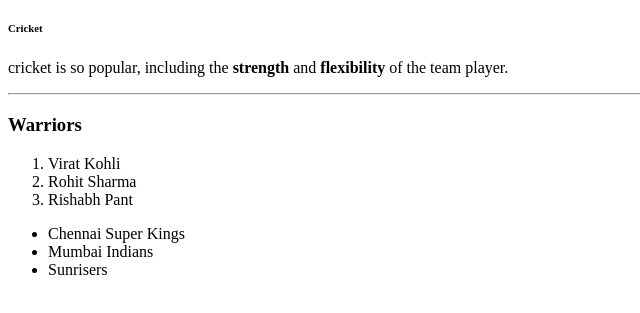
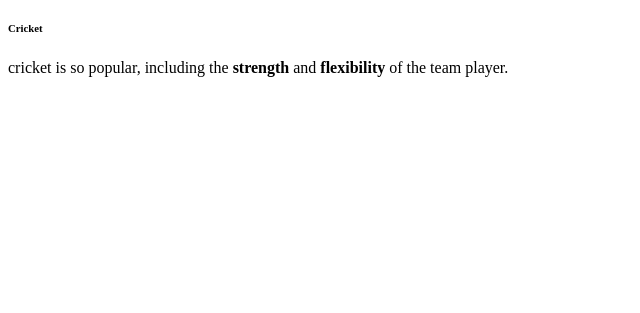
Before and after one commit to 44-563-Web-Apps-S23/44563-webapps-assignment-3-S559249, a plain HTML site: page index.html in a window 1280 px wide. Shown: the part 61-374 px from the top of the page, without its empty margins (0-640 px from the left). Drawn offline with Linux system fonts and the light colour scheme.

Commit message:
Update index.html

```diff
--- a/index.html
+++ b/index.html
@@ -14,18 +14,5 @@
         </h6>
         <p> cricket is so popular, including the <b>strength</b> and <b>flexibility</b> of the team player.
     </body>
-        <hr>
-        <h3>Warriors</h3>
-        <ol>
-           <li>Virat Kohli</li>
-           <li>Rohit Sharma</li>
-            <li>Rishabh Pant</li>
-        </ol>
-        <ul>
-            <li>Chennai Super Kings</li>
-            <li>Mumbai Indians</li>
-            <li>Sunrisers</li>
-
-        </ul>
 
 </html>
```
